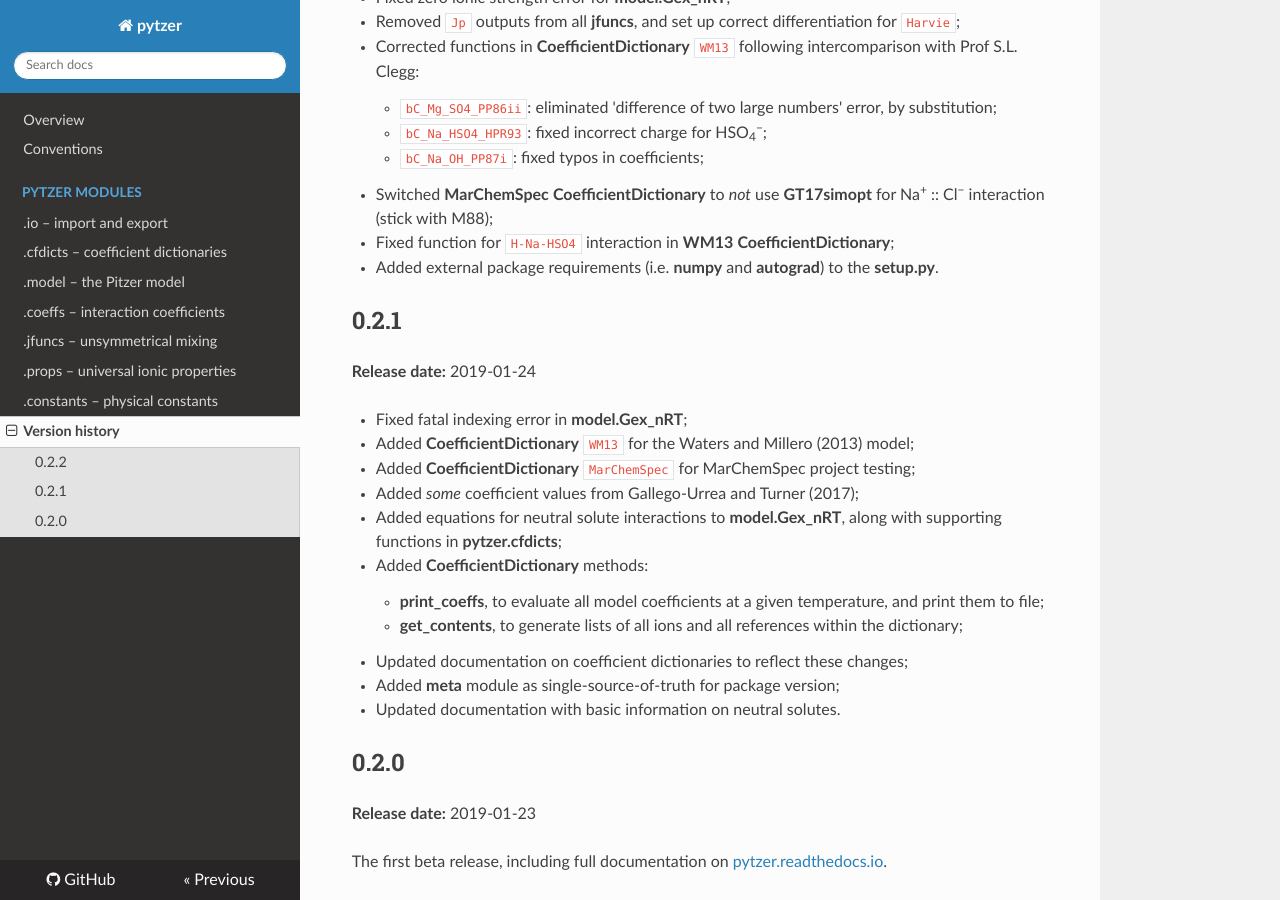
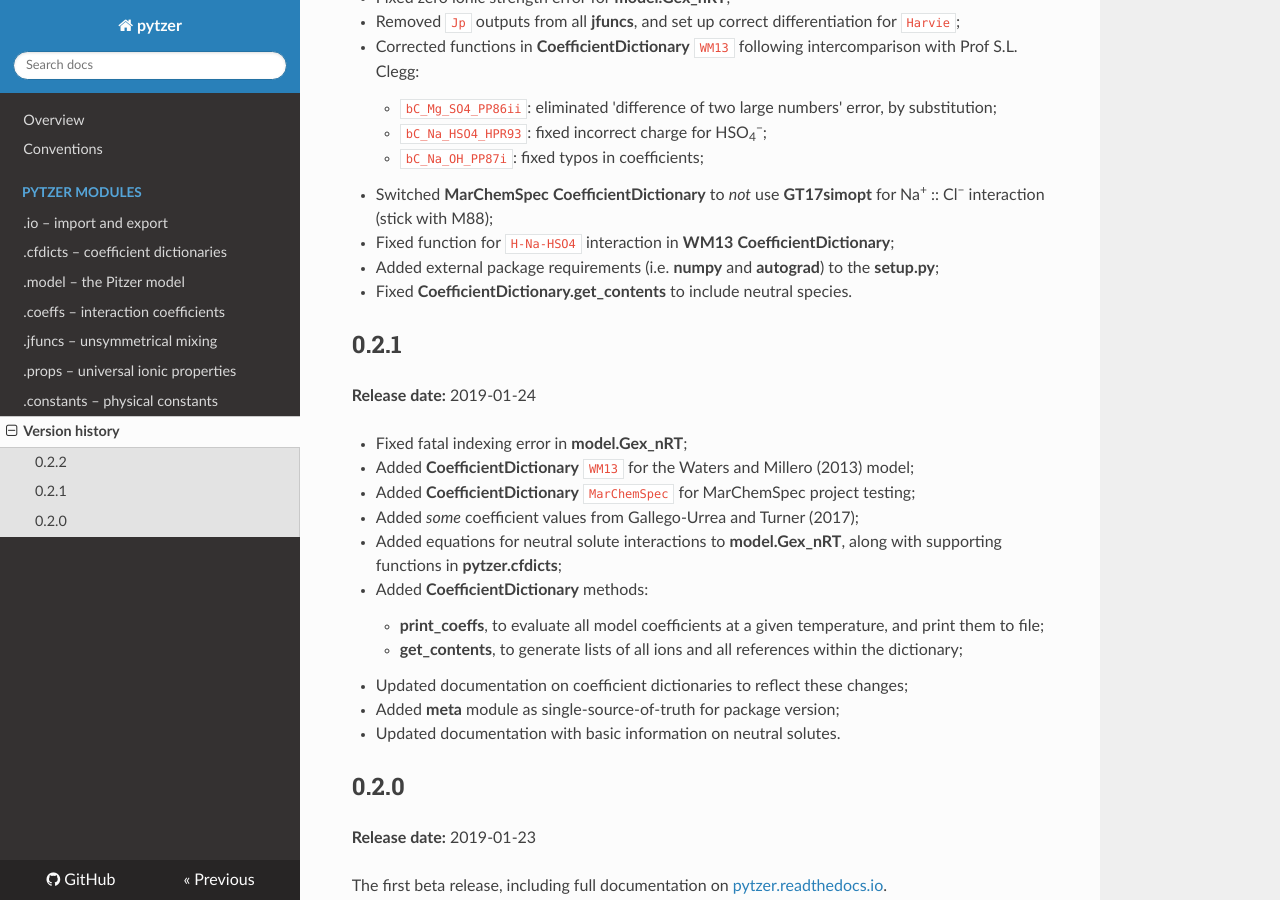
Before and after one commit to mvdh7/pytzer, an MkDocs documentation site: the page built from docs/version-history.md, in a window 1280 px wide and 900 px high, scrolled down 434 px. Built offline with MkDocs 1.6.1, drawn with Linux system fonts in a browser that asks for light colours; nearby versions of some CDN libraries.

Commit message:
Fixed CoefficientDictionary.get_contents to include neutrals properly

```diff
--- a/docs/version-history.md
+++ b/docs/version-history.md
@@ -19,7 +19,8 @@
     * `bC_Na_OH_PP87i`: fixed typos in coefficients;
   * Switched **MarChemSpec** **CoefficientDictionary** to *not* use **GT17simopt** for Na<sup>+</sup> :: Cl<sup>−</sup> interaction (stick with M88);
   * Fixed function for `H-Na-HSO4` interaction in **WM13** **CoefficientDictionary**;
-  * Added external package requirements (i.e. **numpy** and **autograd**) to the **setup.py**.
+  * Added external package requirements (i.e. **numpy** and **autograd**) to the **setup.py**;
+  * Fixed **CoefficientDictionary.get_contents** to include neutral species.
 
 
 ## 0.2.1
```
Also changed, not shown: 1 other file.
